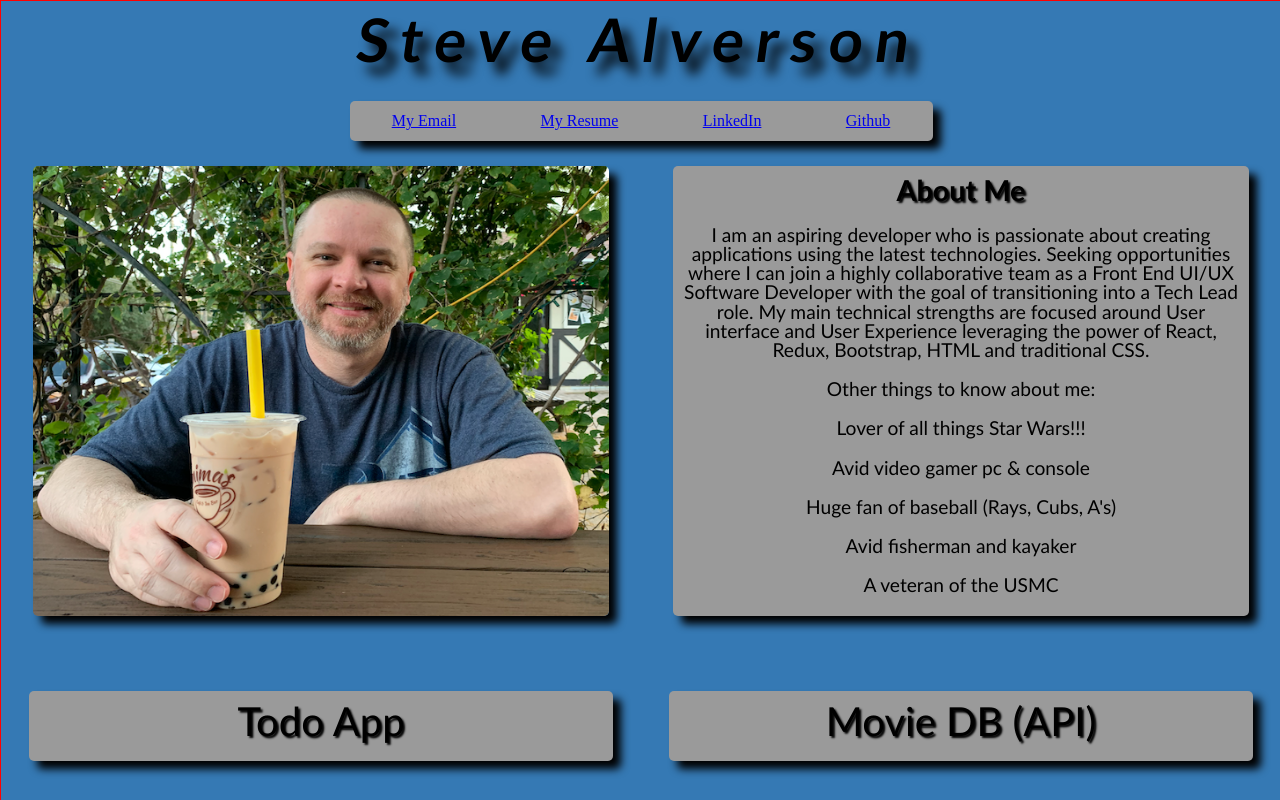
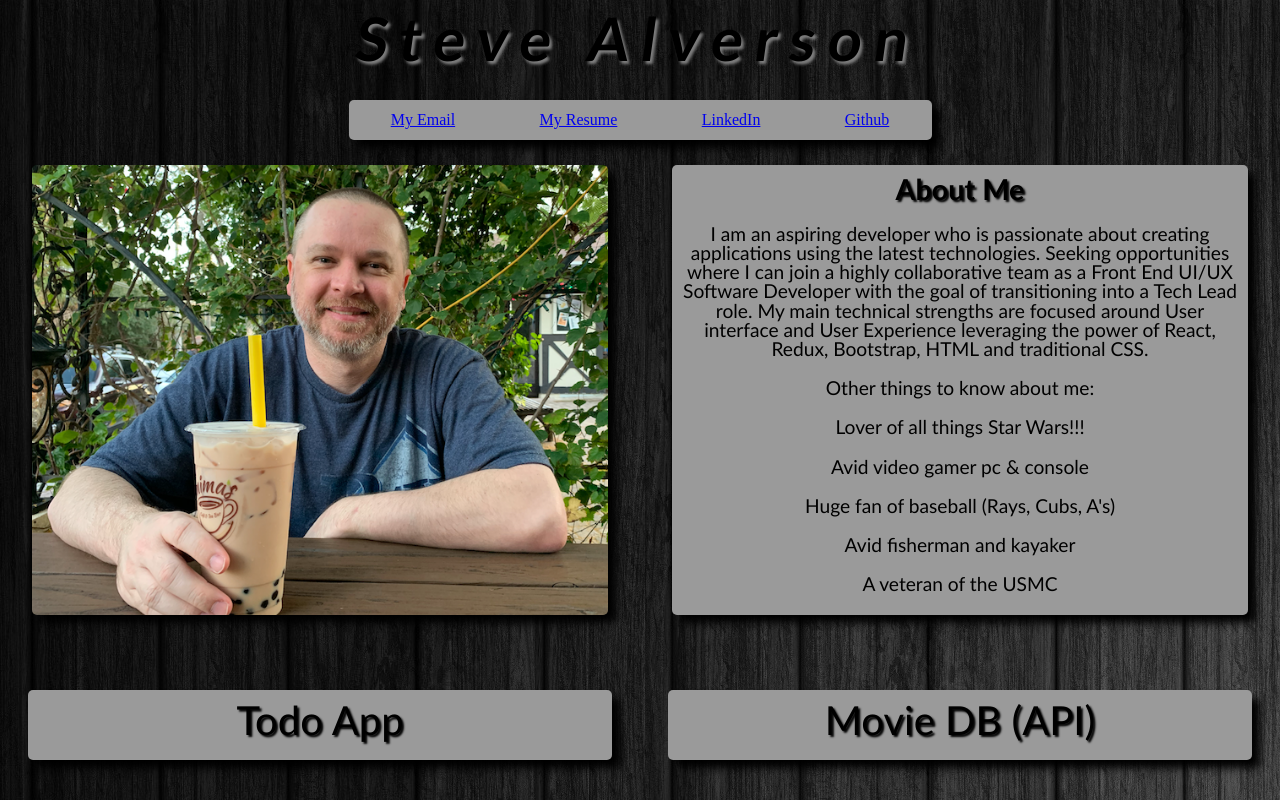
Before and after one commit to VaderSteve76/React-Portfolio, a React (Create React App) app in the folder portfolio/: page / in a window 1280 px wide. Shown: the top 800 px of the page. Built offline with nearby package versions, Linux system fonts and the light colour scheme; what react-animations would draw is missing.

Commit message:
Refactoring background, app still wider than page :(

```diff
--- a/portfolio/src/App.css
+++ b/portfolio/src/App.css
@@ -25,12 +25,9 @@ footer, header, hgroup, menu, nav, section {
 }
 
 body {
-	width: 1280px;
 	line-height: 1;
 	margin: 0 auto;
-	/* background-image: url('./Img/Black_background-2.jpg'); */
-	background: #3579B4;
-	border: solid red 1px;
+	background-image: url('./Img/Black_background-2.jpg');
 }
 
 ol, ul {
--- a/portfolio/src/Components/Header/headerStyles.js
+++ b/portfolio/src/Components/Header/headerStyles.js
@@ -19,7 +19,7 @@ export const Title = styled.div`
   padding-top: 15px;
   letter-spacing: 8px;
   font-weight: bold;
-  text-shadow: 8px 8px 8px black;
+  text-shadow: 2px 2px 2px grey;
   text-align: center;
   transform: scale(1.5) skew(-8deg, 0deg);
 `;
--- a/portfolio/src/Components/ImageCard/imageCardStyles.js
+++ b/portfolio/src/Components/ImageCard/imageCardStyles.js
@@ -20,9 +20,9 @@ export const IMG = styled.div`
   box-shadow: 8px 8px 8px black;
   border-radius: 5px;
   background-image: url(${tea});
-  background-position: center;
+  background-position: cover;
   background-repeat: no-repeat;
-  background-size: 600px 450px;
+  background-size: 100%;
   margin-top: 25px;
 `;
 
```
